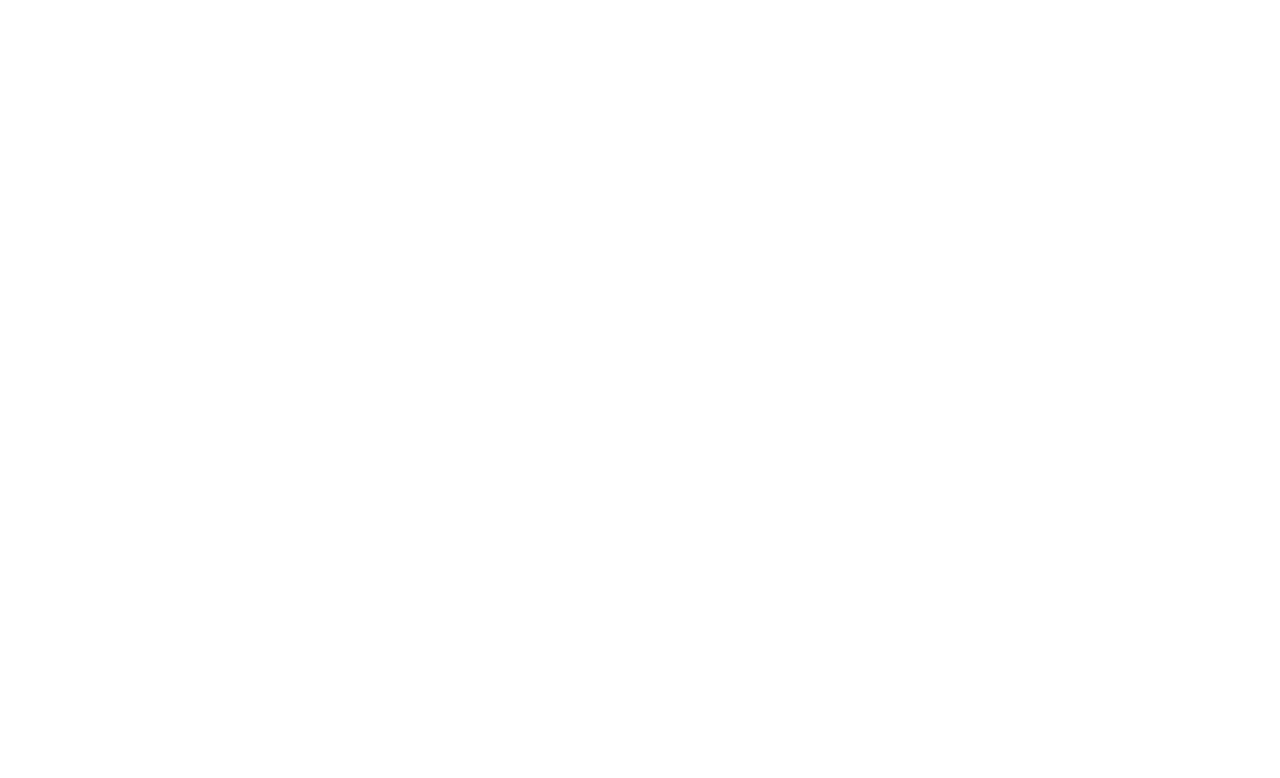
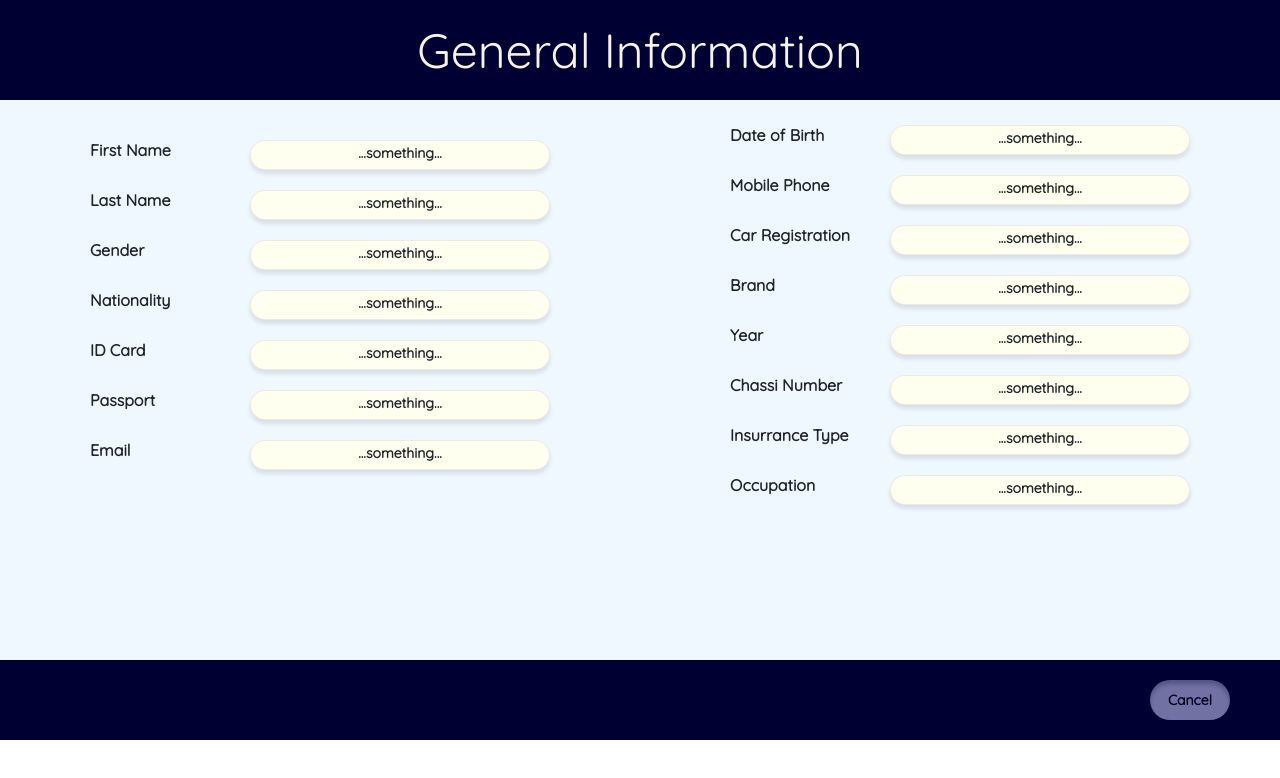
Before and after one commit to Allianz-Training/BNK03-final-project, an Angular app: page /info in a window 1280 px wide. Before the commit this address led to /. Shown: the top 778 px of the page. Built offline with nearby package versions, Linux system fonts and the light colour scheme.

Commit message:
routing#3

```diff
--- a/src/app/app-routing.module.ts
+++ b/src/app/app-routing.module.ts
@@ -8,6 +8,7 @@
 import { ContactComponent } from './contact/contact.component';
 import { OwnerComponent } from './claim/owner/owner.component'
 import { ThirdpartyComponent } from './claim/thirdparty/thirdparty.component';
+import { InformationComponent} from './claim/information/information.component';
 
 const routes: Routes = [
   {
@@ -41,6 +42,10 @@
   {
     path:'thirdparty',
     component: ThirdpartyComponent
+  },
+  {
+    path:'info',
+    component: InformationComponent
   }
 ];
 
--- a/src/app/claim/base/base.component.html
+++ b/src/app/claim/base/base.component.html
@@ -10,7 +10,7 @@
 </div>
 <div class="body">
     <!-- <span class="d-inline-block" tabindex="0" data-toggle="tooltip" title="Click here to view more information"> -->
-        <div class="info-box" data-toggle="tooltip" title="Click here to view more information">
+        <div [routerLink]="['/info']" class="info-box" data-toggle="tooltip" title="Click here to view more information">
 
             <img src="../../../assets/Harry.jpg">
             <div class="text">
--- a/src/app/claim/information/information.component.html
+++ b/src/app/claim/information/information.component.html
@@ -69,5 +69,5 @@
     </div>
 </div>
 <footer>
-    <button>Cancel</button>
+    <button [routerLink]="['/home']">Cancel</button>
 </footer>
```
